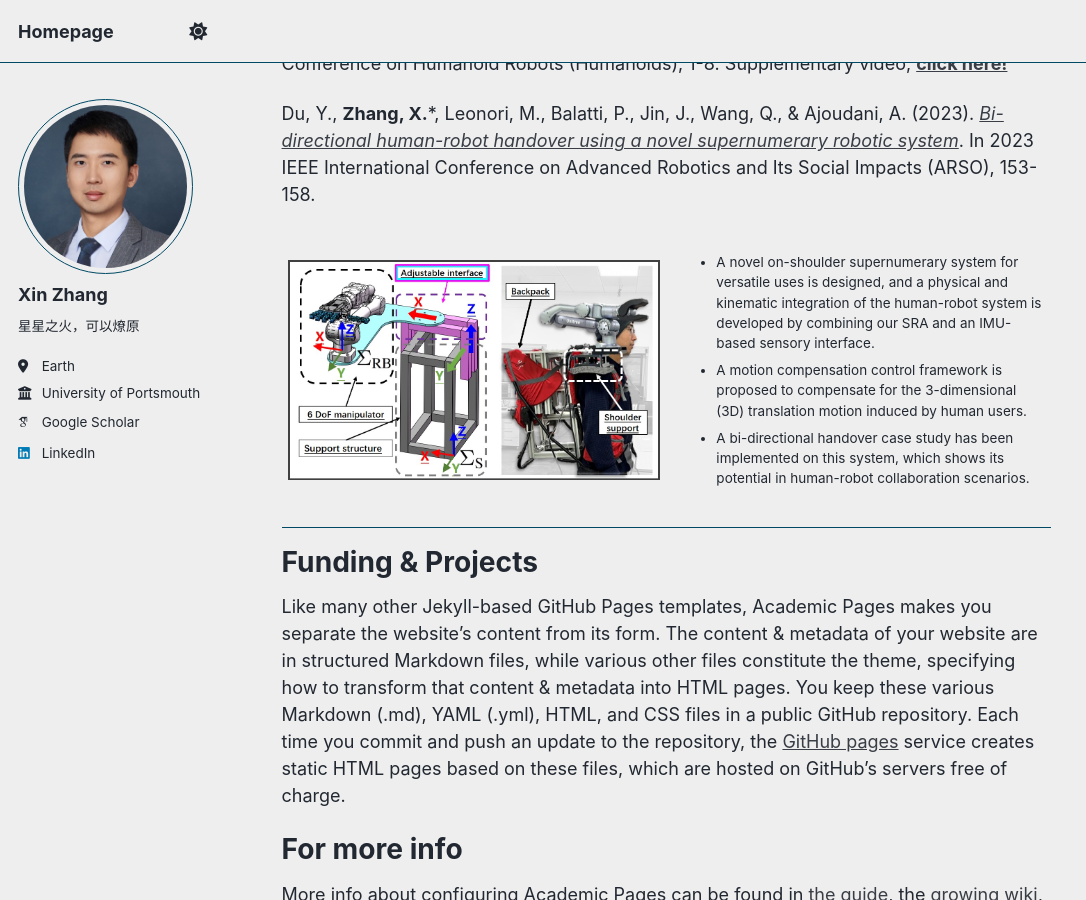
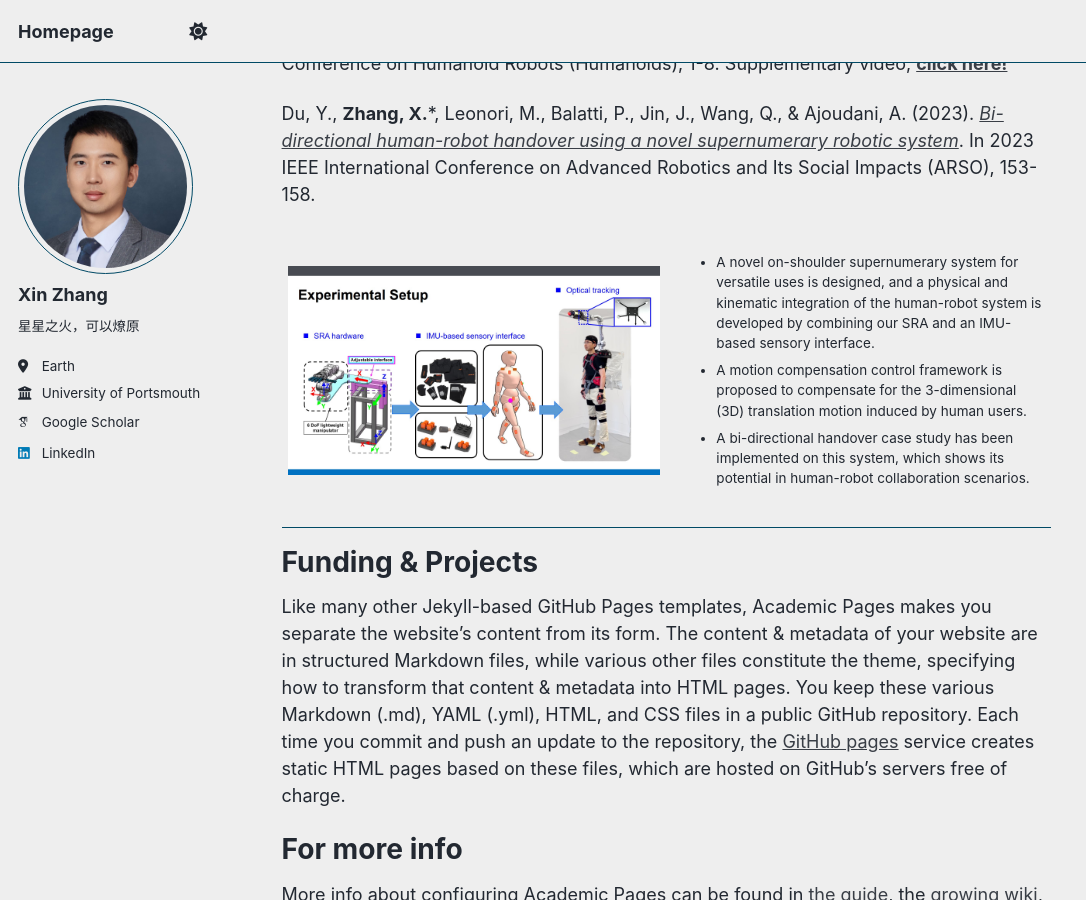
Before and after one commit to Mansion-ZX/Mansion-ZX.github.io, a Jekyll site: the page built from _pages/about.md, in a window 1280 px wide and 900 px high, scrolled down 2854 px. Shown: the whole window, without its empty margins (0-1086 px from the left). Built offline with Jekyll 4.4.1, drawn with Linux system fonts in a browser that asks for light colours; some web fonts are replaced; a script that is not in the unit is left out.

Commit message:
Update about.md

```diff
--- a/_pages/about.md
+++ b/_pages/about.md
@@ -94,7 +94,7 @@
 <table border="0" style="border-collapse: collapse; border: none;">
   <tr>
     <td style="width: 50%; border: none;">
-      <img src="/images/wearables.jpg" alt="描述" width="100%">
+      <img src="/images/wearables1.jpg" alt="描述" width="100%">
     </td>
     <td style="vertical-align: top; padding-left: 10px; border: none;">
       <ul>
```
